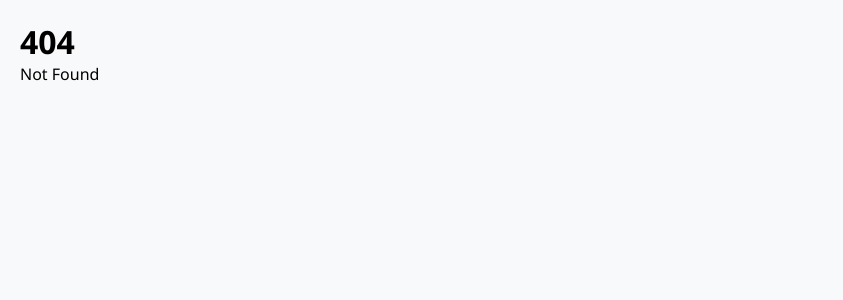
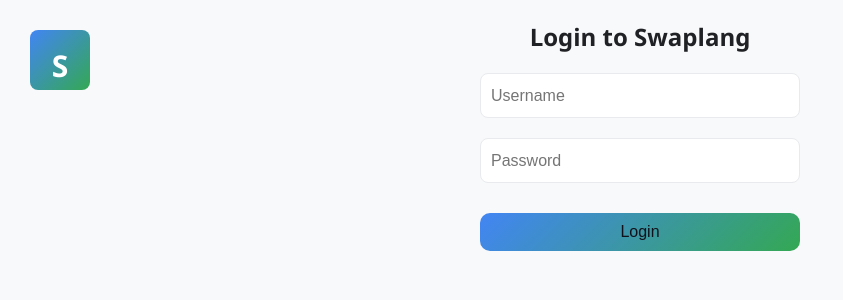
Before and after one commit to djaredev/swaplang, a SvelteKit app in the folder frontend/: page /login in a window 1280 px wide. Before the commit this address had no page. Shown: the top 300 px of the page, without its empty margins (0-843 px from the left). Built offline with nearby package versions, Linux system fonts and the light colour scheme; no server answers.

Commit message:
(frontend) Create login page

```diff
--- /dev/null
+++ b/frontend/src/routes/(login)/login/+page@login.svelte
@@ -0,0 +1,162 @@
+<script lang="ts">
+	import { goto } from '$app/navigation';
+	import Button from '$lib/components/Button.svelte';
+	import Field from '$lib/components/Field.svelte';
+	import { userState } from '$lib/state/user.svelte';
+	import { CircleXIcon, XIcon } from 'lucide-svelte';
+	import { login } from '$lib/sdk/sdk';
+	import { slide } from 'svelte/transition';
+
+	const body = $state({
+		username: '',
+		password: ''
+	});
+
+	let error: unknown = $state('');
+	async function onsubmit() {
+		try {
+			const res = await login(body);
+			if (res) {
+				userState.set(res);
+				goto('/');
+			} else {
+				// error = res.error.detail as unknown;
+				error = 'An error occurred, please try again';
+			}
+		} catch {
+			error = 'An error occurred, please try again';
+		}
+	}
+</script>
+
+<div class="header">
+	<div class="logo">
+		<div class="icon">S</div>
+	</div>
+</div>
+<div class="container">
+	<form class="login-form" {onsubmit}>
+		<div class="login-header">
+			<h2>Login to Swaplang</h2>
+			{#if error}
+				<div class="login-error" transition:slide={{ duration: 200 }}>
+					<CircleXIcon />
+					{error}
+					<button type="button" class="login-error-close" onclick={() => (error = '')}>
+						<XIcon size={16} />
+					</button>
+				</div>
+			{/if}
+		</div>
+		<div class="login-body">
+			<Field placeholder="Username" id="username" type="text" required bind:value={body.username} />
+			<Field
+				placeholder="Password"
+				id="password"
+				type="password"
+				required
+				bind:value={body.password}
+			/>
+			<Button type="submit">Login</Button>
+		</div>
+	</form>
+</div>
+
+<style>
+	* {
+		box-sizing: border-box;
+	}
+
+	.logo {
+		width: 60px;
+		height: 60px;
+		background: linear-gradient(135deg, #4285f4, #34a853);
+		border-radius: 8px;
+		display: flex;
+		align-items: center;
+		justify-content: center;
+		text-align: center;
+		color: white;
+		font-weight: bold;
+		font-size: 30px;
+	}
+
+	.icon {
+		user-select: none;
+		height: 30px;
+	}
+
+	.header {
+		position: fixed;
+		padding: 10px;
+	}
+
+	.container {
+		display: flex;
+		justify-content: center;
+		align-items: center;
+		flex: 1;
+		color: #202124;
+
+		.login-form {
+			display: flex;
+			flex-direction: column;
+			gap: 20px;
+			width: 320px;
+
+			@media (width <= 320px) {
+				& {
+					width: 100%;
+				}
+			}
+		}
+
+		.login-header {
+			display: flex;
+			flex-direction: column;
+			justify-content: center;
+			align-items: center;
+
+			.login-error {
+				display: flex;
+				gap: 10px;
+				width: 100%;
+				background: #f38ba8;
+				color: #11111b;
+				font-size: 14px;
+				font-weight: bold;
+				padding: 10px;
+				border-radius: 10px;
+				border: 1px solid #313244;
+				box-shadow: 0 8px 25px rgba(0, 0, 0, 0.3);
+				align-items: center;
+
+				.login-error-close {
+					display: flex;
+					justify-content: center;
+					align-items: center;
+					background: transparent;
+					width: 30px;
+					height: 30px;
+					margin: 0;
+					padding: 0;
+					border: none;
+					border-radius: 100%;
+					cursor: pointer;
+					color: #11111b;
+
+					&:hover {
+						background-color: #db7d97;
+					}
+				}
+			}
+		}
+
+		.login-body {
+			display: flex;
+			flex: 1;
+			flex-direction: column;
+			gap: 20px;
+		}
+	}
+</style>
```
